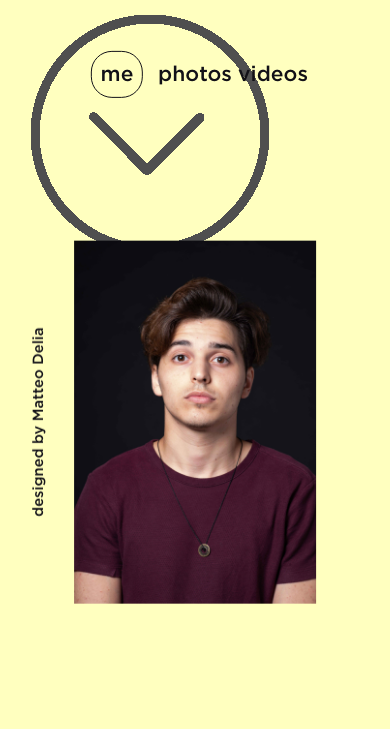
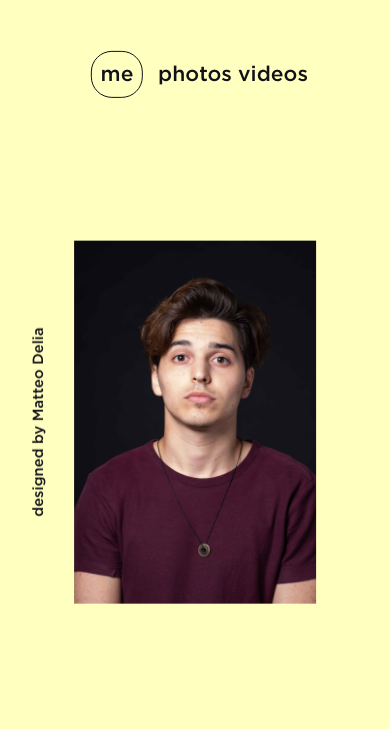
Before and after one commit to matteodelia/mobile_draft, a plain HTML site: page pages/me.html in a window 390 px wide. Shown: the top 729 px of the page. Drawn offline with nearby package versions, Linux system fonts and the light colour scheme.

Commit message:
Update style.css

```diff
--- a/pages/css/style.css
+++ b/pages/css/style.css
@@ -229,6 +229,10 @@
   #location:hover {
 		animation: lampeggio 1s infinite alternate;
   }
+
+  #swipe_up {
+		display: none;
+  }
 }
 
 /* end css for computer */
@@ -407,6 +411,15 @@
 		transform: translate(-50%,-50%);
 		animation: lampeggio 1s infinite alternate;
   }
+
+  #swipe_up img{
+		width: 5vw;
+		height: auto;
+		position: absolute;
+		top: 96%;
+		left: 50%;
+		transform: translate(-50%,-50%);
+  }
 }
 
 /* end css for mobile */
```
